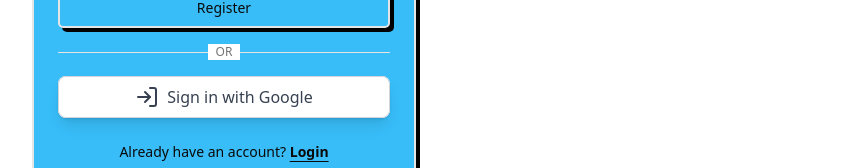
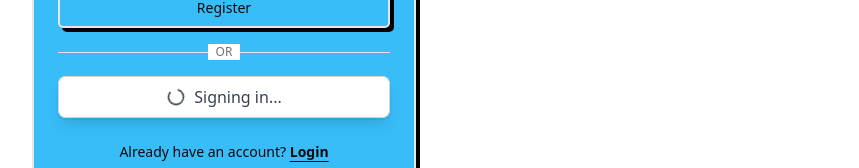
Before and after one commit to afnanhussain2002/read-podcast, a Next.js app: page /register in a window 1280 px wide. Both pictures are taken after a click on the button "Sign in with Google". Shown: the part 480-648 px from the top of the page, without its empty margins (416-1275 px from the left). Built offline with nearby package versions, Linux system fonts and the light colour scheme.

Commit message:
add loading for google sign

```diff
--- a/components/GoogleSign.tsx
+++ b/components/GoogleSign.tsx
@@ -1,17 +1,38 @@
 "use client";
+
+import { useState } from "react";
 import { signIn } from "next-auth/react";
-import { LogIn } from 'lucide-react';
+import { LogIn, Loader2 } from "lucide-react";
+
 
 export default function GoogleSignIn() {
+  const [isLoading, setIsLoading] = useState(false);
+
+  const handleGoogleSignIn = async () => {
+    setIsLoading(true);
+    await signIn("google", { callbackUrl: "/" });
+    // No need to set isLoading back to false because it redirects
+  };
+
   return (
     <div className="flex flex-col items-center justify-center">
       <div className="bg-white rounded-lg shadow-lg w-full">
         <button
-            onClick={() => signIn('google', { callbackUrl: '/' })}
+          onClick={handleGoogleSignIn}
           className="w-full flex items-center justify-center gap-2 bg-white text-gray-700 border border-gray-300 py-2 px-4 rounded-lg shadow-sm hover:bg-gray-100 transition-all"
+          disabled={isLoading}
         >
-          <LogIn className="text-2xl" />
-          <span className="font-medium">Sign in with Google</span>
+          {isLoading ? (
+            <>
+              <Loader2 className="animate-spin h-5 w-5" />
+              <span className="font-medium">Signing in...</span>
+            </>
+          ) : (
+            <>
+              <LogIn className="text-2xl" />
+              <span className="font-medium">Sign in with Google</span>
+            </>
+          )}
         </button>
       </div>
     </div>
```
